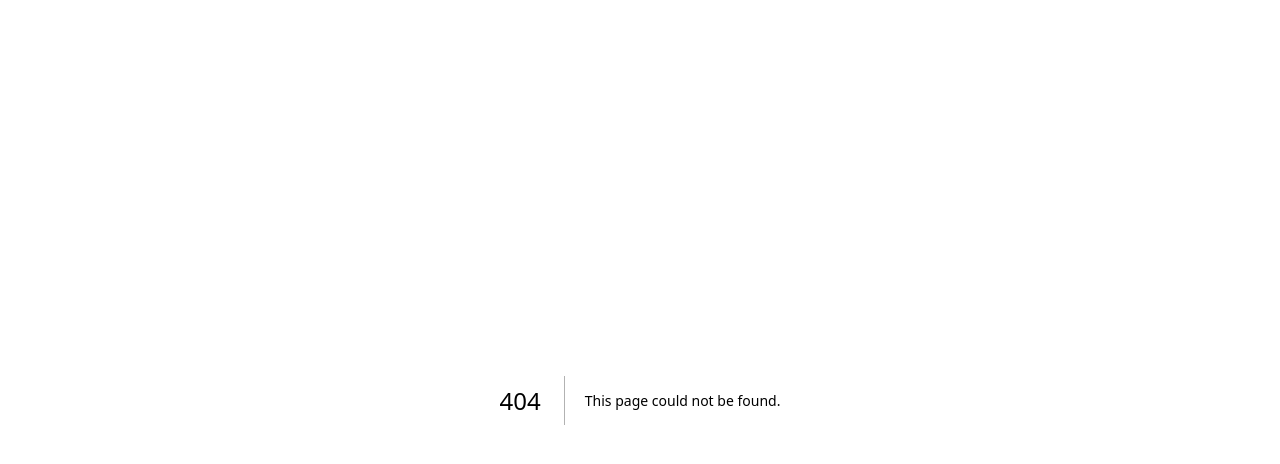
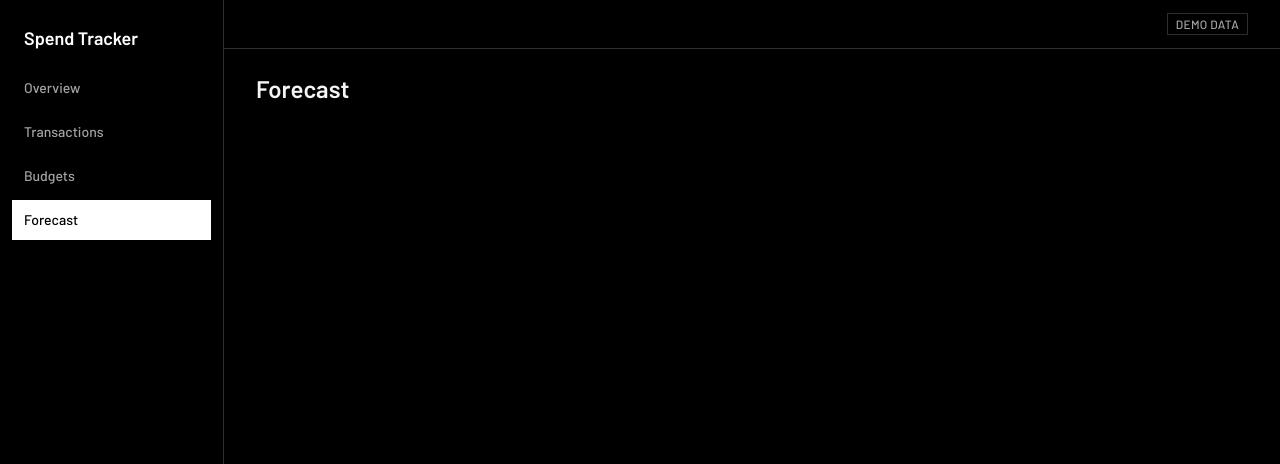
Before and after one commit to CMadiope/spend-tracker, a Next.js app: page /forecast in a window 1280 px wide. Before the commit this address had no page. Shown: the top 464 px of the page. Built offline with nearby package versions, Linux system fonts and the light colour scheme.

Commit message:
feat(ui): design tokens and app shell

```diff
--- /dev/null
+++ b/app/budgets/page.tsx
@@ -0,0 +1,7 @@
+import type { Metadata } from "next";
+
+export const metadata: Metadata = { title: "Budgets" };
+
+export default function BudgetsPage() {
+  return <h1 className="text-2xl font-semibold">Budgets</h1>;
+}
--- /dev/null
+++ b/app/error.tsx
@@ -0,0 +1,22 @@
+"use client";
+
+export default function Error({
+  retry,
+}: {
+  error: unknown;
+  retry: () => void;
+}) {
+  return (
+    <div role="alert" className="flex flex-col items-start gap-4">
+      <h1 className="text-2xl font-semibold">Something went wrong</h1>
+      <p className="text-muted">This page could not be loaded.</p>
+      <button
+        type="button"
+        onClick={() => retry()}
+        className="bg-accent px-4 py-2 font-medium text-accent-text"
+      >
+        Try again
+      </button>
+    </div>
+  );
+}
--- /dev/null
+++ b/app/forecast/page.tsx
@@ -0,0 +1,7 @@
+import type { Metadata } from "next";
+
+export const metadata: Metadata = { title: "Forecast" };
+
+export default function ForecastPage() {
+  return <h1 className="text-2xl font-semibold">Forecast</h1>;
+}
--- a/app/layout.tsx
+++ b/app/layout.tsx
@@ -1,5 +1,6 @@
 import type { Metadata } from "next";
 import { Barlow } from "next/font/google";
+import { AppNav } from "@/components/shell/app-nav";
 import "./globals.css";
 
 const barlow = Barlow({
@@ -9,14 +10,40 @@ const barlow = Barlow({
 });
 
 export const metadata: Metadata = {
-  title: "Create Next App",
-  description: "Generated by create next app",
+  title: {
+    default: "Spend Tracker",
+    template: "%s · Spend Tracker",
+  },
+  description: "Customer spending insights dashboard with demo data.",
 };
 
 export default function RootLayout({ children }: LayoutProps<"/">) {
   return (
     <html lang="en" className={barlow.variable}>
-      <body>{children}</body>
+      <body className="min-h-dvh">
+        <a
+          href="#main"
+          className="sr-only focus:not-sr-only focus:absolute focus:top-2 focus:left-2 focus:z-20 focus:bg-accent focus:px-3 focus:py-2 focus:text-accent-text"
+        >
+          Skip to content
+        </a>
+        <div className="min-h-dvh md:grid md:grid-cols-[14rem_1fr]">
+          <AppNav />
+          <div className="flex min-w-0 flex-col">
+            <header className="flex items-center justify-between gap-4 border-b border-border bg-header px-4 py-3 md:px-8">
+              <span className="font-semibold text-header-text md:invisible">
+                Spend Tracker
+              </span>
+              <span className="border border-border px-2 py-0.5 text-xs font-medium tracking-wide text-muted uppercase">
+                Demo data
+              </span>
+            </header>
+            <main id="main" className="flex-1 px-4 pt-6 pb-24 md:px-8 md:pb-8">
+              {children}
+            </main>
+          </div>
+        </div>
+      </body>
     </html>
   );
 }
--- /dev/null
+++ b/app/loading.tsx
@@ -0,0 +1,7 @@
+export default function Loading() {
+  return (
+    <p role="status" className="text-muted">
+      Loading…
+    </p>
+  );
+}
--- /dev/null
+++ b/app/not-found.tsx
@@ -0,0 +1,12 @@
+import Link from "next/link";
+
+export default function NotFound() {
+  return (
+    <div className="flex flex-col items-start gap-4">
+      <h1 className="text-2xl font-semibold">Page not found</h1>
+      <Link href="/" className="text-link">
+        Back to overview
+      </Link>
+    </div>
+  );
+}
--- a/app/page.tsx
+++ b/app/page.tsx
@@ -1,7 +1,3 @@
-export default function Home() {
-  return (
-    <main>
-      <div>Hello world!</div>
-    </main>
-  );
+export default function OverviewPage() {
+  return <h1 className="text-2xl font-semibold">Overview</h1>;
 }
--- /dev/null
+++ b/app/transactions/page.tsx
@@ -0,0 +1,7 @@
+import type { Metadata } from "next";
+
+export const metadata: Metadata = { title: "Transactions" };
+
+export default function TransactionsPage() {
+  return <h1 className="text-2xl font-semibold">Transactions</h1>;
+}
--- /dev/null
+++ b/components/shell/app-nav.tsx
@@ -0,0 +1,51 @@
+"use client";
+
+import Link from "next/link";
+import { usePathname } from "next/navigation";
+
+const links = [
+  { href: "/", label: "Overview" },
+  { href: "/transactions", label: "Transactions" },
+  { href: "/budgets", label: "Budgets" },
+  { href: "/forecast", label: "Forecast" },
+];
+
+function isActive(pathname: string, href: string): boolean {
+  if (href === "/") return pathname === "/";
+  return pathname === href || pathname.startsWith(`${href}/`);
+}
+
+export function AppNav() {
+  const pathname = usePathname();
+
+  return (
+    <nav
+      aria-label="Main"
+      className="fixed inset-x-0 bottom-0 z-10 border-t border-border bg-header md:sticky md:top-0 md:h-dvh md:border-t-0 md:border-r"
+    >
+      <p className="hidden px-6 pt-6 pb-4 text-lg font-semibold text-header-text md:block">
+        Spend Tracker
+      </p>
+      <ul className="grid grid-cols-4 md:flex md:flex-col md:gap-1 md:px-3">
+        {links.map(({ href, label }) => {
+          const active = isActive(pathname, href);
+          return (
+            <li key={href}>
+              <Link
+                href={href}
+                aria-current={active ? "page" : undefined}
+                className={`block px-2 py-4 text-center text-sm font-medium md:px-3 md:py-2.5 md:text-left ${
+                  active
+                    ? "bg-accent text-accent-text"
+                    : "text-muted hover:text-text"
+                }`}
+              >
+                {label}
+              </Link>
+            </li>
+          );
+        })}
+      </ul>
+    </nav>
+  );
+}
```
Also changed, not shown: 1 other file (tests, documents, lock files or other folders).
